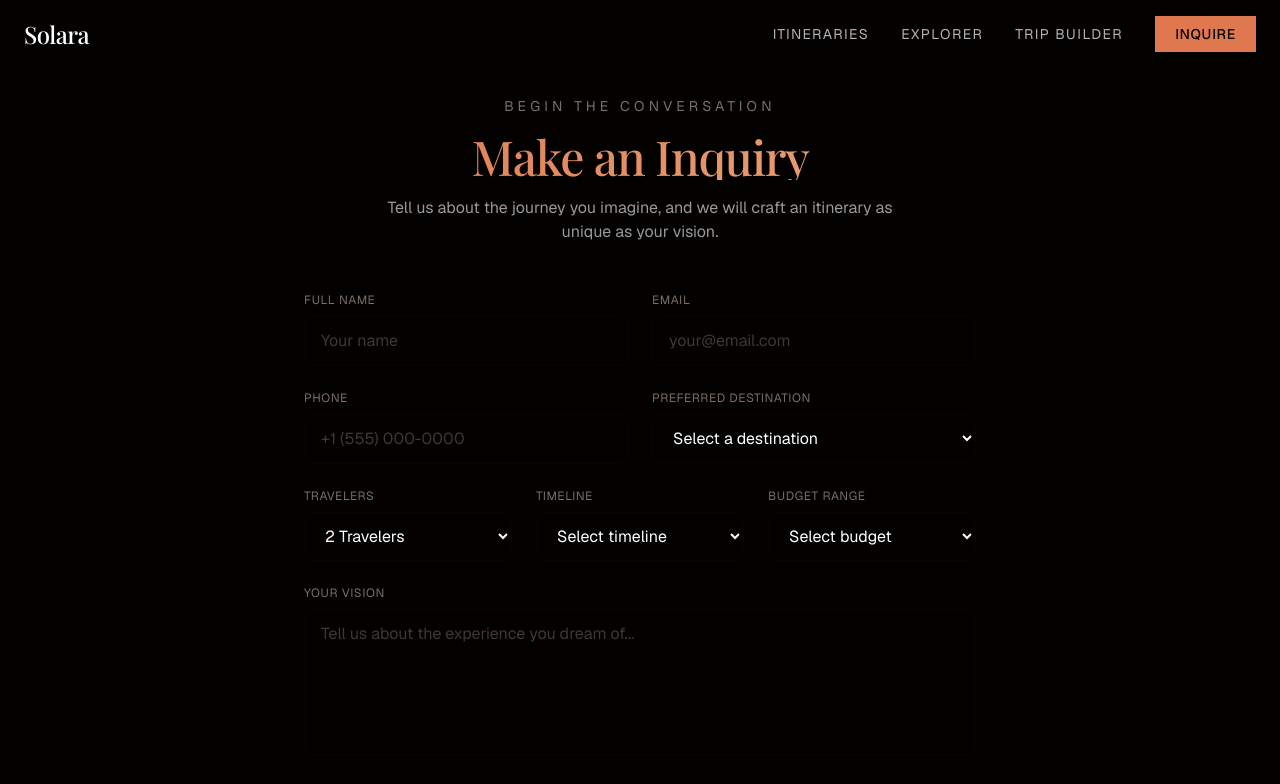
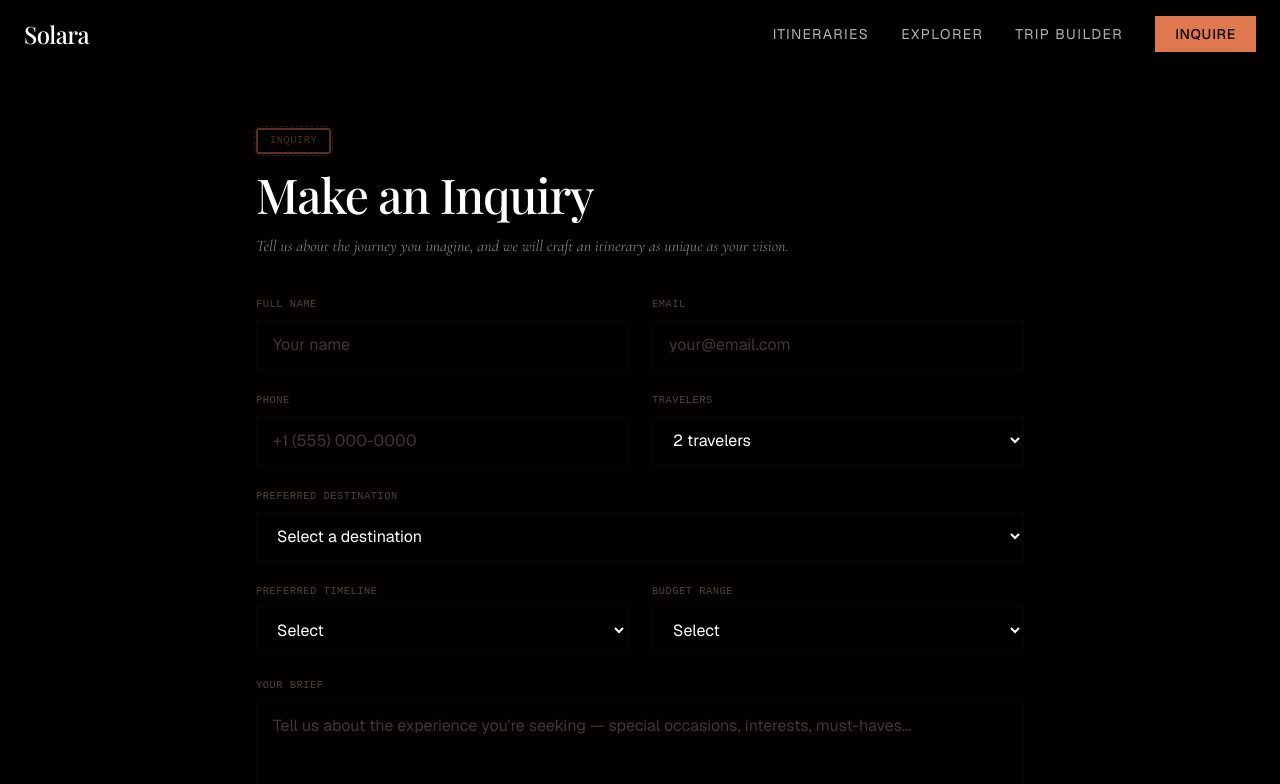
Before and after one commit to anas-khan-antimatter/mkt-solara-travel, a Next.js app in the folder solara-travel/: page /inquire in a window 1280 px wide. Shown: the top 784 px of the page. Built offline with nearby package versions, Linux system fonts and the light colour scheme; a web font is replaced by a local one.

Commit message:
antimatter: checkpoint c-1790732957246-56nq2

```diff
--- a/solara-travel/src/app/inquire/page.tsx
+++ b/solara-travel/src/app/inquire/page.tsx
@@ -1,9 +1,12 @@
 "use client";
 
-import { useState } from "react";
+import { useState, useEffect } from "react";
 import Link from "next/link";
+import { useSearchParams } from "next/navigation";
 
 export default function InquirePage() {
+  const searchParams = useSearchParams();
+
   const [formData, setFormData] = useState({
     name: "",
     email: "",
@@ -13,9 +16,11 @@ export default function InquirePage() {
     timeline: "",
     budget: "",
     message: "",
+    referral: "",
   });
   const [submitted, setSubmitted] = useState(false);
   const [loading, setLoading] = useState(false);
+  const [quizLabel, setQuizLabel] = useState<string | null>(null);
 
   const destinations = [
     "Amalfi Coast",
@@ -26,6 +31,45 @@ export default function InquirePage() {
     "Provence",
     "Not sure — surprise me",
   ];
+
+  // Read quiz results from query params
+  useEffect(() => {
+    const quizRaw = searchParams.get("quiz");
+    const itineraryRaw = searchParams.get("itinerary");
+
+    if (quizRaw) {
+      try {
+        const quizData = JSON.parse(decodeURIComponent(quizRaw));
+        // Try to get a friendly label
+        if (quizData.q1) {
+          const landscapeLabels: Record<string, string> = {
+            coastal: "Coastal Explorer",
+            countryside: "Countryside Romantic",
+            island: "Island Seeker",
+            culture: "Culture Devotee",
+          };
+          setQuizLabel(landscapeLabels[quizData.q1] || "Custom Journey");
+          setFormData((prev) => ({
+            ...prev,
+            message: `Quiz results: ${JSON.stringify(quizData)}`,
+          }));
+        }
+      } catch {
+        // Ignore parse errors
+      }
+    }
+
+    if (itineraryRaw) {
+      const itineraryName = itineraryRaw
+        .replace(/-/g, " ")
+        .replace(/\b\w/g, (c: string) => c.toUpperCase());
+      setFormData((prev) => ({
+        ...prev,
+        destination: itineraryName,
+        message: `Interested in: ${itineraryName}`,
+      }));
+    }
+  }, [searchParams]);
 
   const handleChange = (
     e: React.ChangeEvent<
@@ -48,21 +92,19 @@ export default function InquirePage() {
     return (
       <section className="min-h-screen flex items-center justify-center px-6 py-24">
         <div className="max-w-lg mx-auto text-center">
-          <div className="w-16 h-16 rounded-full bg-primary/20 flex items-center justify-center mx-auto mb-6">
-            <svg className="w-8 h-8 text-primary" fill="none" viewBox="0 0 24 24" stroke="currentColor">
-              <path strokeLinecap="round" strokeLinejoin="round" strokeWidth={2} d="M5 13l4 4L19 7" />
-            </svg>
+          <div className="stamp-border inline-block px-4 py-2 mb-6">
+            <p className="passport-text text-xs text-primary/60">CONFIRMED</p>
           </div>
-          <h2 className="text-3xl font-heading tracking-tight text-gradient mb-4">
+          <h2 className="text-3xl md:text-4xl font-heading tracking-tight text-gradient mb-4">
             Thank You
           </h2>
-          <p className="text-white/70 mb-8 leading-relaxed">
+          <p className="text-white/60 mb-8 leading-relaxed font-serif-alt italic">
             Your inquiry has been received. A Solara concierge will reach out
             within 24 hours to begin crafting your bespoke journey.
           </p>
           <Link
             href="/"
-            className="inline-block border border-white/20 text-white px-8 py-3 rounded-full text-sm uppercase tracking-wider font-medium hover:bg-white/10 transition-all"
+            className="inline-block stamp-border px-8 py-3 text-xs uppercase tracking-[0.2em] font-medium text-white/70 hover:text-white hover:bg-primary/5 transition-all"
           >
             Return Home
           </Link>
@@ -72,25 +114,33 @@ export default function InquirePage() {
   }
 
   return (
-    <section className="min-h-screen flex items-center justify-center px-6 py-24">
-      <div className="max-w-2xl mx-auto w-full">
-        <div className="text-center mb-12">
-          <p className="text-sm uppercase tracking-[0.3em] text-muted-foreground mb-4">
-            Begin the Conversation
-          </p>
-          <h1 className="text-4xl md:text-5xl font-heading tracking-tight text-gradient">
+    <section className="min-h-screen pt-32 pb-24 px-6 md:px-12">
+      <div className="max-w-3xl mx-auto w-full">
+        {/* Header */}
+        <div className="flex items-center gap-3 mb-4">
+          <div className="stamp-border px-3 py-1">
+            <p className="passport-text text-xs text-primary/60">INQUIRY</p>
+          </div>
+          {quizLabel && (
+            <>
+              <span className="w-6 h-[1px] bg-primary/20" />
+              <span className="stamp-tag text-[9px]">{quizLabel}</span>
+            </>
+          )}
+        </div>
+
+        <h1 className="text-4xl md:text-5xl font-heading tracking-tight text-white mb-4">
           Make an Inquiry
         </h1>
-          <p className="text-white/60 mt-4 max-w-lg mx-auto">
+        <p className="text-white/50 mt-2 max-w-xl mb-10 font-serif-alt italic">
           Tell us about the journey you imagine, and we will craft an
           itinerary as unique as your vision.
         </p>
-        </div>
 
         <form onSubmit={handleSubmit} className="space-y-6">
           <div className="grid grid-cols-1 md:grid-cols-2 gap-6">
             <div>
-              <label htmlFor="name" className="block text-xs uppercase tracking-wider text-muted-foreground mb-2">
+              <label htmlFor="name" className="block text-xs uppercase tracking-wider text-muted-foreground mb-2 passport-text">
                 Full Name
               </label>
               <input
@@ -101,11 +151,11 @@ export default function InquirePage() {
                 placeholder="Your name"
                 value={formData.name}
                 onChange={handleChange}
-                className="w-full bg-transparent border border-border/40 rounded-xl px-4 py-3 text-white placeholder:text-muted-foreground/50 focus:outline-none focus:border-primary/50 transition-colors"
+                className="w-full bg-transparent border border-border/40 px-4 py-3 text-white placeholder:text-muted-foreground/50 focus:outline-none focus:border-primary/50 transition-colors"
               />
             </div>
             <div>
-              <label htmlFor="email" className="block text-xs uppercase tracking-wider text-muted-foreground mb-2">
+              <label htmlFor="email" className="block text-xs uppercase tracking-wider text-muted-foreground mb-2 passport-text">
                 Email
               </label>
               <input
@@ -116,14 +166,14 @@ export default function InquirePage() {
                 placeholder="your@email.com"
                 value={formData.email}
                 onChange={handleChange}
-                className="w-full bg-transparent border border-border/40 rounded-xl px-4 py-3 text-white placeholder:text-muted-foreground/50 focus:outline-none focus:border-primary/50 transition-colors"
+                className="w-full bg-transparent border border-border/40 px-4 py-3 text-white placeholder:text-muted-foreground/50 focus:outline-none focus:border-primary/50 transition-colors"
               />
             </div>
           </div>
 
           <div className="grid grid-cols-1 md:grid-cols-2 gap-6">
             <div>
-              <label htmlFor="phone" className="block text-xs uppercase tracking-wider text-muted-foreground mb-2">
+              <label htmlFor="phone" className="block text-xs uppercase tracking-wider text-muted-foreground mb-2 passport-text">
                 Phone
               </label>
               <input
@@ -133,11 +183,31 @@ export default function InquirePage() {
                 placeholder="+1 (555) 000-0000"
                 value={formData.phone}
                 onChange={handleChange}
-                className="w-full bg-transparent border border-border/40 rounded-xl px-4 py-3 text-white placeholder:text-muted-foreground/50 focus:outline-none focus:border-primary/50 transition-colors"
+                className="w-full bg-transparent border border-border/40 px-4 py-3 text-white placeholder:text-muted-foreground/50 focus:outline-none focus:border-primary/50 transition-colors"
               />
             </div>
             <div>
-              <label htmlFor="destination" className="block text-xs uppercase tracking-wider text-muted-foreground mb-2">
+              <label htmlFor="travelers" className="block text-xs uppercase tracking-wider text-muted-foreground mb-2 passport-text">
+                Travelers
+              </label>
+              <select
+                id="travelers"
+                name="travelers"
+                value={formData.travelers}
+                onChange={handleChange}
+                className="w-full bg-transparent border border-border/40 px-4 py-3 text-white focus:outline-none focus:border-primary/50 transition-colors"
+              >
+                {[1, 2, 3, 4, 5, 6, "7+"].map((n) => (
+                  <option key={n} value={n} className="bg-background text-white">
+                    {n} {n === 1 ? "traveler" : "travelers"}
+                  </option>
+                ))}
+              </select>
+            </div>
+          </div>
+
+          <div>
+            <label htmlFor="destination" className="block text-xs uppercase tracking-wider text-muted-foreground mb-2 passport-text">
               Preferred Destination
             </label>
             <select
@@ -145,59 +215,38 @@ export default function InquirePage() {
               name="destination"
               value={formData.destination}
               onChange={handleChange}
-                className="w-full bg-transparent border border-border/40 rounded-xl px-4 py-3 text-white focus:outline-none focus:border-primary/50 transition-colors"
+              className="w-full bg-transparent border border-border/40 px-4 py-3 text-white focus:outline-none focus:border-primary/50 transition-colors"
             >
-                <option value="" className="bg-background">Select a destination</option>
+              <option value="" className="bg-background text-white/50">Select a destination</option>
               {destinations.map((d) => (
-                  <option key={d} value={d} className="bg-background">
+                <option key={d} value={d} className="bg-background text-white">
                   {d}
                 </option>
               ))}
             </select>
           </div>
-          </div>
 
-          <div className="grid grid-cols-1 md:grid-cols-3 gap-6">
+          <div className="grid grid-cols-1 md:grid-cols-2 gap-6">
             <div>
-              <label htmlFor="travelers" className="block text-xs uppercase tracking-wider text-muted-foreground mb-2">
-                Travelers
-              </label>
-              <select
-                id="travelers"
-                name="travelers"
-                value={formData.travelers}
-                onChange={handleChange}
-                className="w-full bg-transparent border border-border/40 rounded-xl px-4 py-3 text-white focus:outline-none focus:border-primary/50 transition-colors"
-              >
-                {[1, 2, 3, 4, 5, 6].map((n) => (
-                  <option key={n} value={n} className="bg-background">
-                    {n} {n === 1 ? "Traveler" : "Travelers"}
-                  </option>
-                ))}
-                <option value="6+" className="bg-background">6+ Travelers</option>
-              </select>
-            </div>
-            <div>
-              <label htmlFor="timeline" className="block text-xs uppercase tracking-wider text-muted-foreground mb-2">
-                Timeline
+              <label htmlFor="timeline" className="block text-xs uppercase tracking-wider text-muted-foreground mb-2 passport-text">
+                Preferred Timeline
               </label>
               <select
                 id="timeline"
                 name="timeline"
                 value={formData.timeline}
                 onChange={handleChange}
-                className="w-full bg-transparent border border-border/40 rounded-xl px-4 py-3 text-white focus:outline-none focus:border-primary/50 transition-colors"
+                className="w-full bg-transparent border border-border/40 px-4 py-3 text-white focus:outline-none focus:border-primary/50 transition-colors"
               >
-                <option value="" className="bg-background">Select timeline</option>
-                <option value="ASAP" className="bg-background">ASAP</option>
-                <option value="1-3 months" className="bg-background">1-3 months</option>
-                <option value="3-6 months" className="bg-background">3-6 months</option>
-                <option value="6+ months" className="bg-background">6+ months</option>
-                <option value="Not sure" className="bg-background">Not sure</option>
+                <option value="" className="bg-background text-white/50">Select</option>
+                <option value="1-3" className="bg-background">1–3 months</option>
+                <option value="3-6" className="bg-background">3–6 months</option>
+                <option value="6+" className="bg-background">6+ months</option>
+                <option value="flexible" className="bg-background">Flexible / No rush</option>
               </select>
             </div>
             <div>
-              <label htmlFor="budget" className="block text-xs uppercase tracking-wider text-muted-foreground mb-2">
+              <label htmlFor="budget" className="block text-xs uppercase tracking-wider text-muted-foreground mb-2 passport-text">
                 Budget Range
               </label>
               <select
@@ -205,39 +254,48 @@ export default function InquirePage() {
                 name="budget"
                 value={formData.budget}
                 onChange={handleChange}
-                className="w-full bg-transparent border border-border/40 rounded-xl px-4 py-3 text-white focus:outline-none focus:border-primary/50 transition-colors"
+                className="w-full bg-transparent border border-border/40 px-4 py-3 text-white focus:outline-none focus:border-primary/50 transition-colors"
               >
-                <option value="" className="bg-background">Select budget</option>
-                <option value="$5k-10k" className="bg-background">$5k - $10k</option>
-                <option value="$10k-20k" className="bg-background">$10k - $20k</option>
-                <option value="$20k-50k" className="bg-background">$20k - $50k</option>
-                <option value="$50k+" className="bg-background">$50k+</option>
+                <option value="" className="bg-background text-white/50">Select</option>
+                <option value="5-10k" className="bg-background">$5k–$10k / person</option>
+                <option value="10-20k" className="bg-background">$10k–$20k / person</option>
+                <option value="20-30k" className="bg-background">$20k–$30k / person</option>
+                <option value="30k+" className="bg-background">$30k+ / person</option>
+                <option value="flexible" className="bg-background">Flexible</option>
               </select>
             </div>
           </div>
 
           <div>
-            <label htmlFor="message" className="block text-xs uppercase tracking-wider text-muted-foreground mb-2">
-              Your Vision
+            <label htmlFor="message" className="block text-xs uppercase tracking-wider text-muted-foreground mb-2 passport-text">
+              Your Brief
             </label>
             <textarea
               id="message"
               name="message"
               rows={5}
-              placeholder="Tell us about the experience you dream of..."
+              placeholder="Tell us about the experience you're seeking — special occasions, interests, must-haves..."
               value={formData.message}
               onChange={handleChange}
-              className="w-full bg-transparent border border-border/40 rounded-xl px-4 py-3 text-white placeholder:text-muted-foreground/50 focus:outline-none focus:border-primary/50 transition-colors resize-none"
+              className="w-full bg-transparent border border-border/40 px-4 py-3 text-white placeholder:text-muted-foreground/50 focus:outline-none focus:border-primary/50 transition-colors resize-none"
             />
           </div>
 
+          <div className="flex justify-between items-center pt-4">
+            <Link
+              href="/quiz"
+              className="text-xs text-white/40 hover:text-white transition-colors passport-text"
+            >
+              &larr; Take the quiz
+            </Link>
             <button
               type="submit"
               disabled={loading}
-            className="w-full bg-primary text-primary-foreground px-8 py-4 rounded-full text-sm uppercase tracking-wider font-medium hover:opacity-90 transition-all disabled:opacity-50"
+              className="bg-primary text-primary-foreground px-10 py-4 text-xs uppercase tracking-[0.2em] font-medium hover:opacity-90 transition-all disabled:opacity-40"
             >
               {loading ? "Sending..." : "Send Inquiry"}
             </button>
+          </div>
         </form>
       </div>
     </section>
```
Lines whose indentation alone changed are shown as unchanged.
